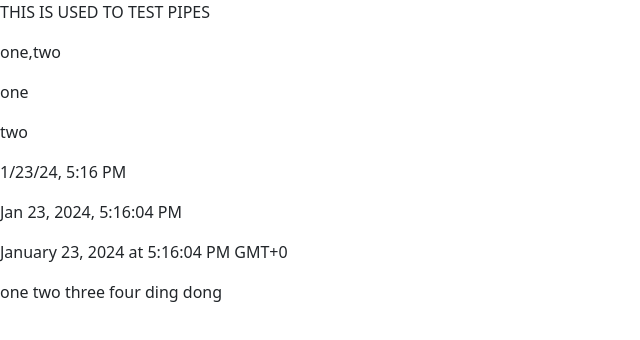
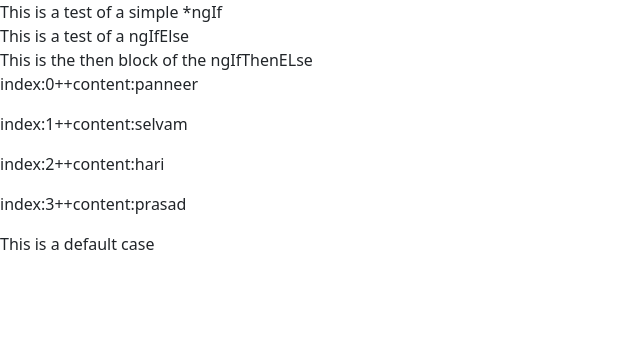
Before and after one commit to panneerssalti/angular-learn-nost, an Angular app: page / in a window 1280 px wide. Shown: the top 340 px of the page, without its empty margins (0-640 px from the left). Built offline with nearby package versions, Linux system fonts and the light colour scheme.

Commit message:
built-in directive

```diff
--- a/src/app/app.component.html
+++ b/src/app/app.component.html
@@ -15,4 +15,5 @@
 
 <!-- <app-ad-component></app-ad-component> -->
 <!-- <app-template-experiment></app-template-experiment> -->
-<app-pipes></app-pipes>
+<!-- <app-pipes></app-pipes> -->
+<app-directive-check></app-directive-check>
--- a/src/app/app.module.ts
+++ b/src/app/app.module.ts
@@ -21,6 +21,7 @@ import { AdComponentComponent } from './dynamic-component/ad-component/ad-compon
 import { TemplateExperimentComponent } from './templates/template-experiment/template-experiment.component';
 import { PipesComponent } from './pipes/pipes.component';
 import { ConcatenatePipe } from './pipes/concatenate.pipe';
+import { DirectiveCheckComponent } from './directive-check/directive-check.component';
 
 @NgModule({
   declarations: [
@@ -42,7 +43,8 @@ import { ConcatenatePipe } from './pipes/concatenate.pipe';
     AdComponentComponent,
     TemplateExperimentComponent,
     PipesComponent,
-    ConcatenatePipe
+    ConcatenatePipe,
+    DirectiveCheckComponent
   ],
   imports: [
     BrowserModule,
--- /dev/null
+++ b/src/app/directive-check/directive-check.component.html
@@ -0,0 +1,24 @@
+<div *ngIf="booleanValue">This is a test of a simple *ngIf</div>
+<div *ngIf="booleanValue; else elseBlock">This is a test of a ngIfElse</div>
+<ng-template #elseBlock>
+    <div>This is the else block of the ngIfELse</div>
+</ng-template >
+
+<div *ngIf="booleanValue; then thenBlock; else elseBlock"></div>
+<ng-template #thenBlock>
+    <div>This is the then block of the ngIfThenELse</div>
+</ng-template >
+<ng-template #elseBlock>
+    <div>This is the else block of the ngIfThenELse</div>
+</ng-template >
+
+<div>
+    <p *ngFor="let str of stringArray;let i = index">index:{{i}}++content:{{str}}</p>
+</div>
+
+
+<div [ngSwitch]="switchString">
+    <div *ngSwitchCase="'case1'">This is a case1</div>
+    <div *ngSwitchCase="'case2'">This is a case2</div>
+    <div *ngSwitchDefault>This is a default case</div>
+</div>
--- /dev/null
+++ b/src/app/directive-check/directive-check.component.ts
@@ -0,0 +1,12 @@
+import { Component } from '@angular/core';
+
+@Component({
+  selector: 'app-directive-check',
+  templateUrl: './directive-check.component.html',
+  styleUrl: './directive-check.component.css'
+})
+export class DirectiveCheckComponent {
+  booleanValue:boolean = true;
+  stringArray:Array<string> = ['panneer','selvam','hari','prasad'];
+  switchString:string = 'case5';
+}
--- a/src/app/pipes/concatenate.pipe.ts
+++ b/src/app/pipes/concatenate.pipe.ts
@@ -1,5 +1,4 @@
 import { Pipe, PipeTransform } from '@angular/core';
-import { concat } from 'rxjs';
 
 @Pipe({
   name: 'concatenate',
```
Also changed, not shown: src/app/directive-check/directive-check.component.css (added).
